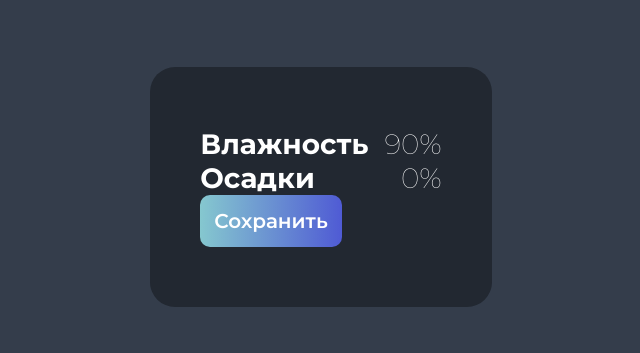
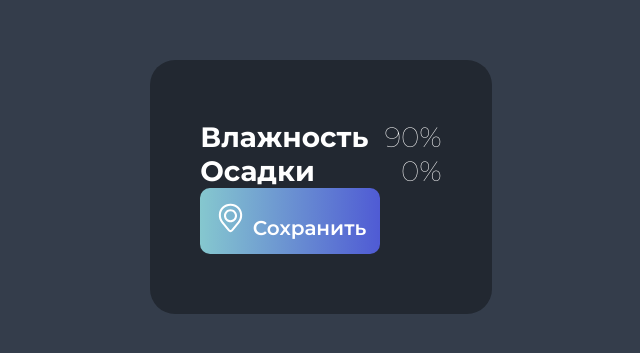
Before and after one commit to n-mark/vue-learn-pjoj1, a Vue app: page / in a window 1280 px wide. Shown: the part 221-574 px from the top of the page, without its empty margins (319-959 px from the left). Built offline with nearby package versions, Linux system fonts and the light colour scheme.

Commit message:
svg usage

```diff
--- a/src/App.vue
+++ b/src/App.vue
@@ -1,6 +1,7 @@
 <script setup>
 import Button from './components/Button.vue';
 import Stat from './components/Stat.vue';
+import IconLocation from './icons/IconLocation.vue';
 
 const data = {
   label: "Влажность",
@@ -12,7 +13,10 @@
   <main class="main">
     <Stat v-bind="data" />
     <Stat label="Осадки" stat="0%" />
-    <Button>Сохранить</Button>
+    <Button>
+      <IconLocation />
+      Сохранить
+    </Button>
   </main>
 </template>
 
--- /dev/null
+++ b/src/icons/IconLocation.vue
@@ -0,0 +1,11 @@
+<script setup></script>
+<template>
+    <svg width="33" height="33" viewBox="0 0 33 33" fill="none" xmlns="http://www.w3.org/2000/svg">
+        <path fill-rule="evenodd" clip-rule="evenodd"
+            d="M9.96875 13.75C9.96875 10.1429 12.8929 7.21875 16.5 7.21875C20.1071 7.21875 23.0313 10.1429 23.0313 13.75C23.0313 17.3571 20.1071 20.2812 16.5 20.2812C12.8929 20.2812 9.96875 17.3571 9.96875 13.75ZM16.5 9.28125C14.032 9.28125 12.0313 11.282 12.0313 13.75C12.0313 16.218 14.032 18.2188 16.5 18.2188C18.968 18.2188 20.9688 16.218 20.9688 13.75C20.9688 11.282 18.968 9.28125 16.5 9.28125Z"
+            fill="white" />
+        <path fill-rule="evenodd" clip-rule="evenodd"
+            d="M4.846 12.1782C5.3332 6.26758 10.2724 1.71875 16.203 1.71875H16.797C22.7276 1.71875 27.6668 6.26758 28.154 12.1782C28.4157 15.3532 27.435 18.506 25.4183 20.9723L18.8278 29.0322C17.6247 30.5036 15.3753 30.5036 14.1722 29.0322L7.5817 20.9723C5.56505 18.506 4.58429 15.3532 4.846 12.1782ZM16.203 3.78125C11.3458 3.78125 7.30055 7.50678 6.90153 12.3476C6.68371 14.9901 7.49997 17.6141 9.17838 19.6667L15.7688 27.7267C16.1467 28.1888 16.8533 28.1888 17.2312 27.7267L23.8216 19.6667C25.5 17.6141 26.3163 14.9901 26.0985 12.3476C25.6995 7.50678 21.6542 3.78125 16.797 3.78125H16.203Z"
+            fill="white" />
+    </svg>
+</template>
```
Also changed, not shown: notes/05-05-svg-usage.md (added, +27 -0 lines), src/assets/location.svg (added).
